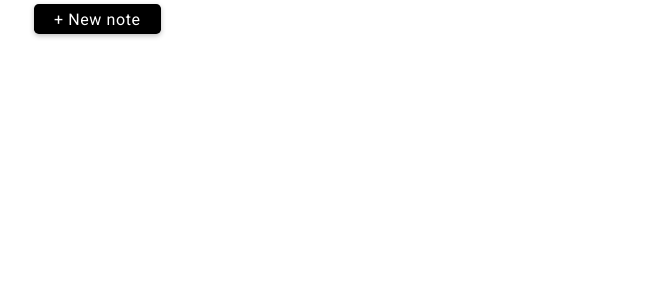
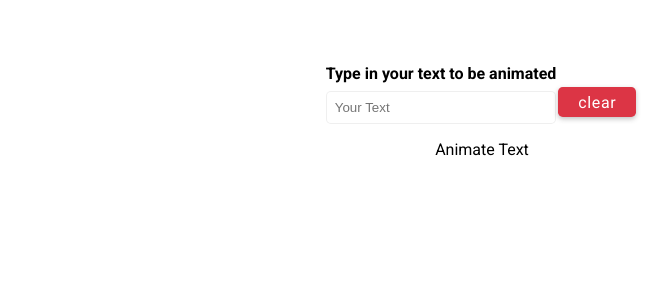
Before and after one commit to dydals3440/react-mini-projects, a React (Create React App) app: page / in a window 1280 px wide. Shown: the top 300 px of the page, without its empty margins (158-827 px from the left). Built offline with nearby package versions, Linux system fonts and the light colour scheme.

Commit message:
feat: TextUI

```diff
--- a/src/App.js
+++ b/src/App.js
@@ -1,8 +1,9 @@
 import './App.css';
 import NotesApp from './projects/16-notes-app/NotesApp';
+import TextAnimationApp from './projects/18-text-animation/TextAnimationApp';
 
 function App() {
-  return <NotesApp />;
+  return <TextAnimationApp />;
 }
 
 export default App;
--- a/src/projects/16-notes-app/NotesApp.jsx
+++ b/src/projects/16-notes-app/NotesApp.jsx
@@ -5,8 +5,11 @@ import { v4 as uuidv4 } from 'uuid';
 
 export default function NotesApp() {
   const [notes, setNotes] = useState([]);
+  // 함수가 호출될떄마다 newNote가 전달되지 않았다면 undefined가 될 것.
   const addNewNote = (newNote) => {
+    // 1. 기존의 노트를 유지하고, 새로운 노트를 추가해줌
     const newNotes = [...notes, newNote];
+    // 2. 노트의 아이디가 없는경우, 유티크한 아이디를 달아줌.
     newNotes.filter((note) => !note.id && (note.id = uuidv4()));
     setNotes(newNotes);
   };
@@ -22,6 +25,7 @@ export default function NotesApp() {
   ];
   const randomizeBg = () => {
     const random = Math.floor(Math.random() * cards.length);
+    console.log(random);
     return cards[random];
   };
 
--- /dev/null
+++ b/src/projects/18-text-animation/TextAnimationApp.jsx
@@ -0,0 +1,20 @@
+import React from 'react';
+import { Button } from '../components/Button';
+export default function TextAnimationApp() {
+  return (
+    <div className='container text-center'>
+      <form
+        action=''
+        className='container d-flex mt-4'
+        onSubmit={(e) => e.preventDefault()}
+      >
+        <div className='form-group'>
+          <label>Type in your text to be animated</label>
+          <input type='text' placeholder='Your Text' />
+        </div>
+        <Button text='clear' btnClass={'btn-large btn-danger'} />
+      </form>
+      Animate Text
+    </div>
+  );
+}
```
